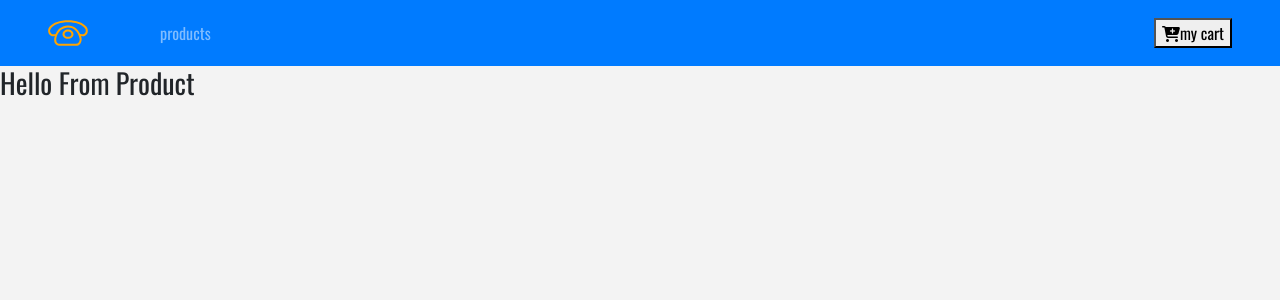
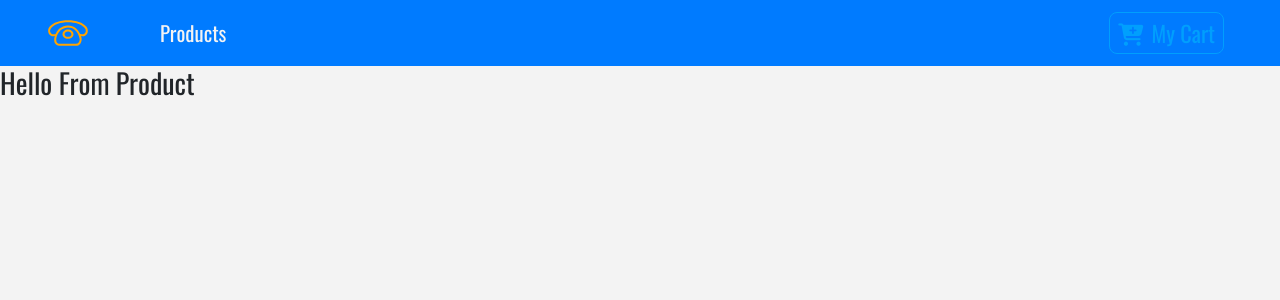
Before and after one commit to nurySar97/phone-e-commerce, a React (Create React App) app: page / in a window 1280 px wide. Shown: the top 300 px of the page. Built offline with nearby package versions, Linux system fonts and the light colour scheme.

Commit message:
Created Button component and install styled components

```diff
--- /dev/null
+++ b/src/components/Button.jsx
@@ -0,0 +1,32 @@
+import React from 'react'
+import styled from 'styled-components'
+
+const ButtonContainer = styled.button`
+    text-transform: capitalize;
+    font-size: 1.4rem;
+    background: transparent;
+    border: 0.05rem solid var(--lightBlue);
+    border-color: var(--lightBlue);
+    color: var(--lightBlue);
+    border-radius: 0.5rem;
+    padding: 0.2rem 0.5rem;
+    cursor: pointer;
+    margin: 0.2rem 0.5rem 0.2rem 0;
+    transition: all 0.5s ease-in-out;
+    &:hover {
+        background: var(--lightBlue);
+        color: var(--mainBlue);
+    }
+    &:focus {
+        outline: none;
+    }
+`
+const Button = props => {
+    return (
+        <ButtonContainer>
+            {props.children}
+        </ButtonContainer>
+    )
+}
+
+export default Button
--- a/src/components/Navbar.jsx
+++ b/src/components/Navbar.jsx
@@ -1,18 +1,19 @@
 import React, { Component } from 'react'
 import { Link } from 'react-router-dom'
+import styled from 'styled-components';
 import logo from '../logo.svg';
-
+import Button from './Button';
 
 
 export class Navbar extends Component {
     render() {
         return (
-            <nav className='navbar navbar-expand-sm bg-primary navbar-dark px-sm-5'>
+            <NavWrapper className='navbar navbar-expand-sm bg-primary navbar-dark px-sm-5'>
                 {/* https://www.iconfinder.com/icons/1243689/call_phone_icon
                     Creative Commons (Attribution 3.0 Unported);
                     https://www.iconfinder.com/Makoto_msk  */}
                 <Link to='/'>
-                        <img src={logo} alt='store' className='navbar-brand'/>
+                    <img src={logo} alt='store' className='navbar-brand' />
                 </Link>
                 <ul className="navbar-nav align-items-center">
                     <li className='nav-item ml-5'>
@@ -22,14 +23,26 @@
                     </li>
                 </ul>
                 <Link to='/cart' className='ml-auto'>
-                        <button>
+                    <Button>
+                        <span className='mr-2'>
                             <i className="fas fa-cart-plus" />
+                        </span>
                         my cart
-                        </button>
+                    </Button>
                 </Link>
-            </nav>
+            </NavWrapper>
         )
     }
 }
 
+const NavWrapper = styled.nav`
+    background: var(--mainBlue);
+    .nav-link {
+        color: var(--mainWhite)!important;
+        font-size: 1.3rem;
+        text-transform: capitalize !important;
+    }
+`
+
+
 export default Navbar
```
Also changed, not shown: package.json (+7 -0 lines), 1 other file (tests, documents, lock files or other folders). Lines whose indentation alone changed are shown as unchanged.
